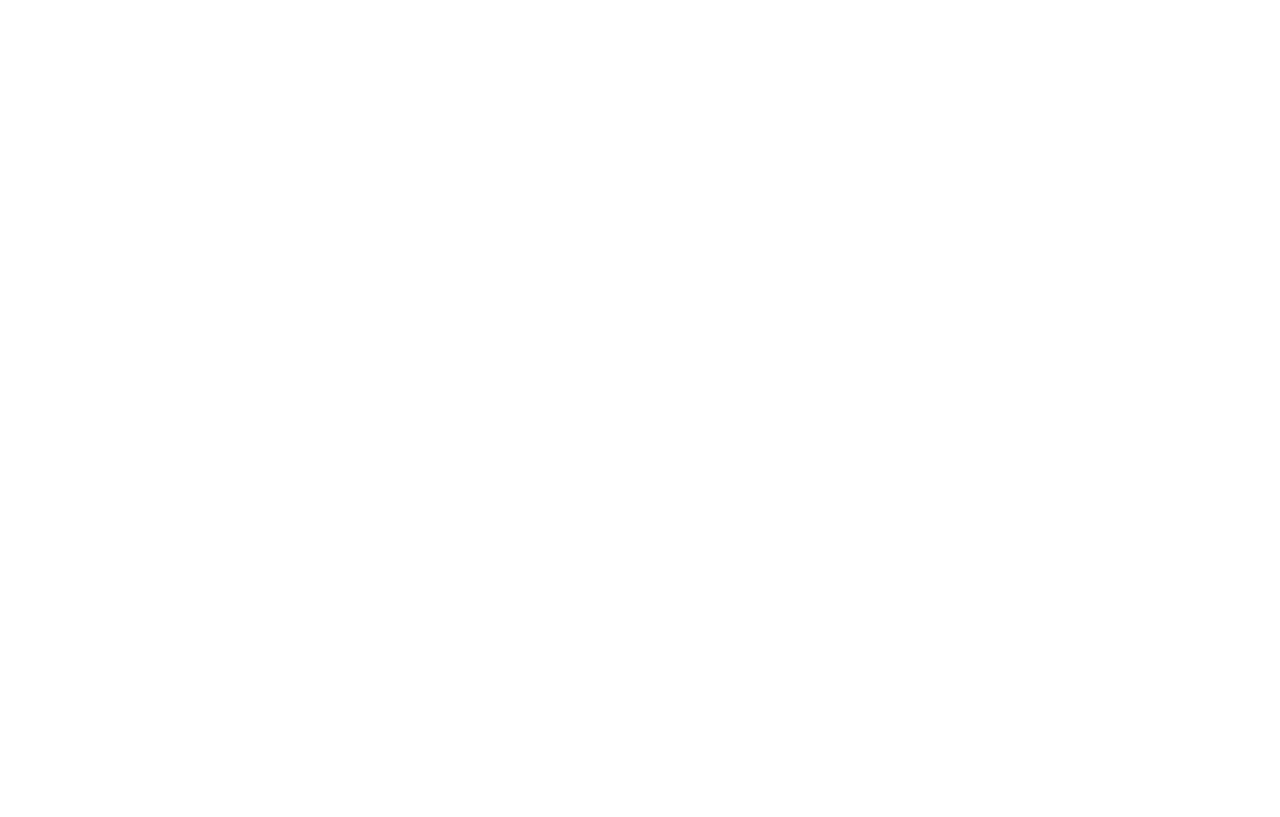
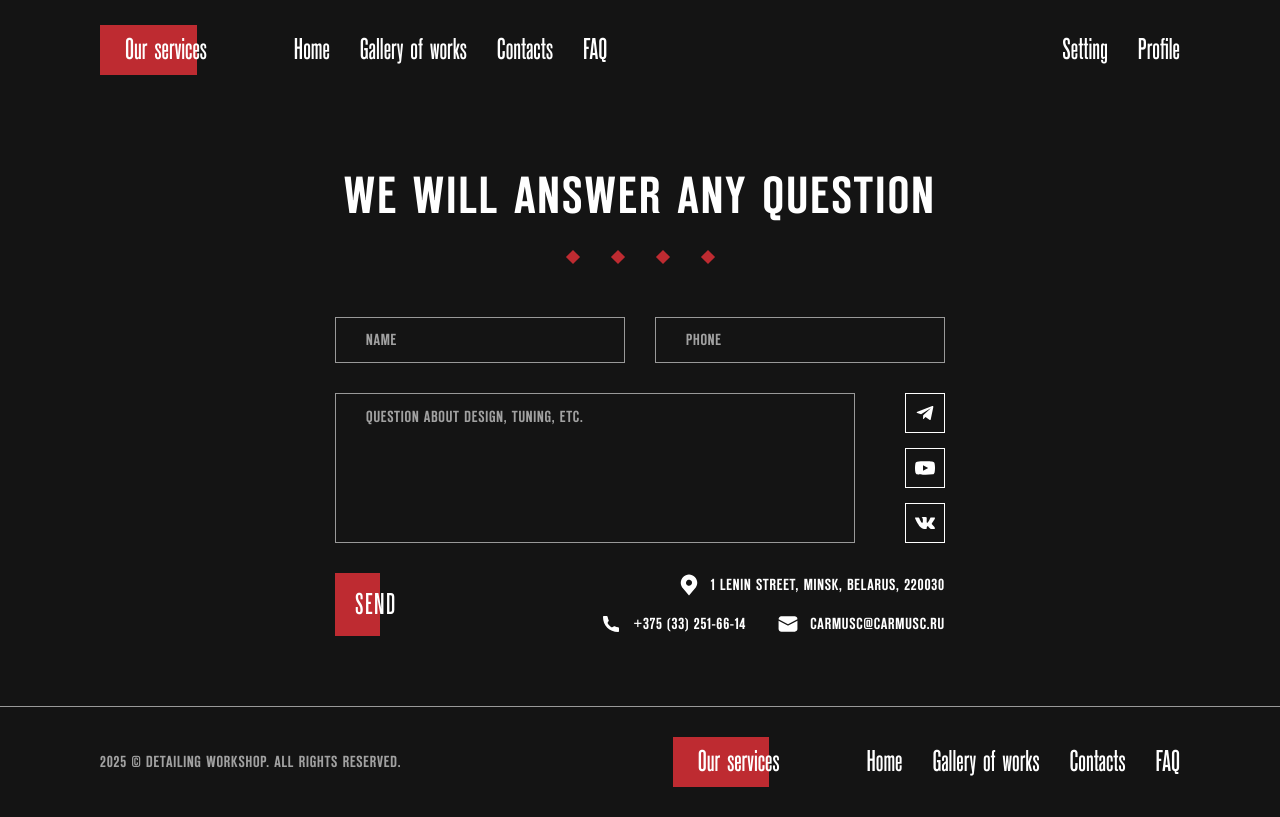
Before and after one commit to damidDD5202/CarMusc, a plain HTML site: page pages/services/services.html in a window 1280 px wide. Drawn offline with Linux system fonts and the light colour scheme; files whose address does not match are found by name.

Commit message:
feat: add page services

```diff
--- a/pages/services/services.html
+++ b/pages/services/services.html
@@ -0,0 +1,90 @@
+<!DOCTYPE html>
+<html lang="en">
+<head>
+    <meta charset="UTF-8">
+    <meta name="viewport" content="width=device-width, initial-scale=1.0">
+    <link rel="stylesheet" href="../../css/main.css">
+    <link rel="stylesheet" href="./services.css">
+    <title>FAQ</title>
+</head>
+<body data-page="services">
+    <header>
+        <nav>
+            <a href="" class="half" data-i18n-common="header.a">
+                <p class="text-medium-30" >Our services</p>
+                <span></span>
+            </a>
+            <a href= "/index.html" class="text-medium-30" data-i18n-common="header.menu.home">Home</a>
+            <a href="" class="text-medium-30" data-i18n-common="header.menu.gallery">Gallery of works</a>
+            <a href="" class="text-medium-30" data-i18n-common="header.menu.contacts">Contacts</a>
+            <a href="" class="text-medium-30" data-i18n-common="header.menu.FAQ">FAQ</a>
+            <button class="text-medium-30" data-i18n-common="header.menu.setting">Setting</button>
+            <a href="" class="text-medium-30" data-i18n-common="header.menu.profile">Profile</a>
+        </nav>
+        <div class="burger-menu">
+            <div></div><div></div><div></div>
+        </div>
+    </header>
+    <main>
+        <section class="question">
+            <div class="text-section">
+                <p class="text-demi-52-l5">we will answer any question</p>
+                <div class="separators"></div>
+            </div>
+            <div class="question-box">
+                <div>
+                    <input type="text" placeholder="name">
+                    <input type="text" placeholder="phone">
+                </div>
+                <div>
+                    <textarea class="question-box-message" placeholder="Question about design, tuning, etc."></textarea>
+                    <div class="question-social">
+                        <a href="" class="icon-container">
+                            <img src="../../assets/icons/telegram.svg" alt="">
+                        </a>
+                        <a href="" class="icon-container">
+                            <img src="../../assets/icons/youtube.svg" alt="">
+                        </a>
+                        <a href="" class="icon-container">
+                            <img src="../../assets/icons/vk.svg" alt="">
+                        </a>
+                    </div>
+                    <button class="half">
+                        <p class="text-medium-30-l5" data-i18n="prev.button">SEND</p>
+                        <span></span>
+                    </button>
+                    <div class="question-contact">
+                        <span>
+                            <img src="../../assets/icons/place.svg" alt="">
+                            <p class="text-demi-s16-l5">1 Lenin Street, Minsk, Belarus, 220030</p>
+                        </span>
+                        <span>
+                            <img src="../../assets/icons/phone.svg" alt="">
+                            <p class="text-demi-s16-l5">+375 (33) 251-66-14</p>
+                        </span>
+                        <span>
+                            <img src="../../assets/icons/pochta.svg" alt="">
+                            <p class="text-demi-s16-l5">carmusc@carmusc.ru</p>
+                        </span>
+                    </div>
+                </div>
+            </div>
+        </section>
+    </main>
+    <footer>
+        <p class="text-demi-s16-h24-l5">2025 © Detailing Workshop. All rights reserved.</p>
+        <div class="nav">
+            <a href="" class="half" data-i18n-common="">
+                <p class="text-medium-30" >Our services</p>
+                <span></span>
+            </a>
+            <a href="" class="text-medium-30" data-i18n-common="header.menu.home">Home</a>
+            <a href="" class="text-medium-30" data-i18n-common="header.menu.gallery">Gallery of works</a>
+            <a href="" class="text-medium-30" data-i18n-common="header.menu.contacts">Contacts</a>
+            <a href="" class="text-medium-30" data-i18n-common="header.menu.FAQ">FAQ</a>
+        </div>
+    </footer>
+    <script type="module" src="../../js/services/main.js"></script>
+    <script src="../../js/separators.js"></script>
+</body>
+</html>
```
Also changed, not shown: index.html (+1 -1 lines).
